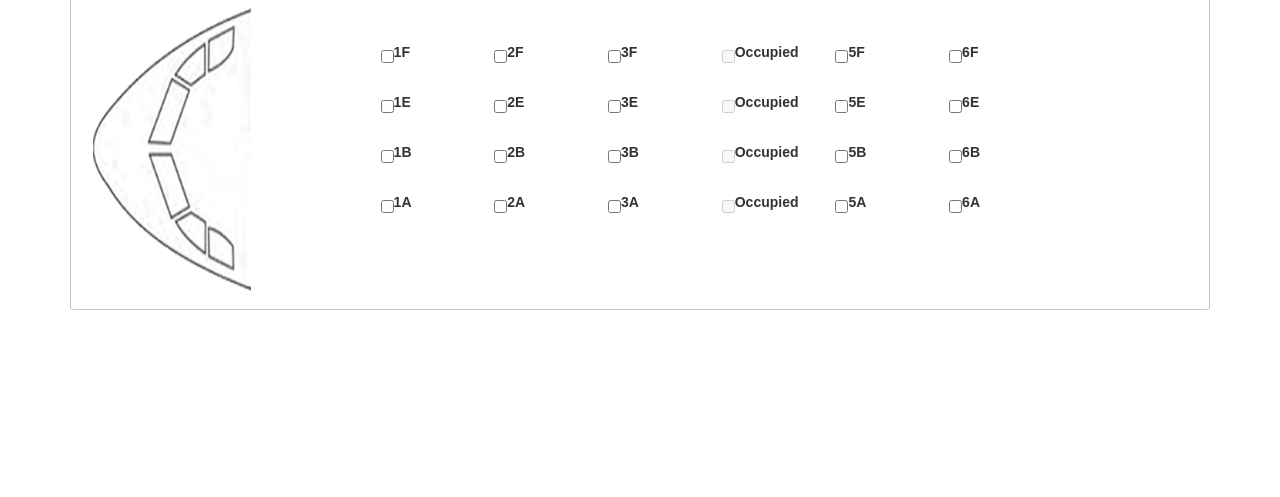
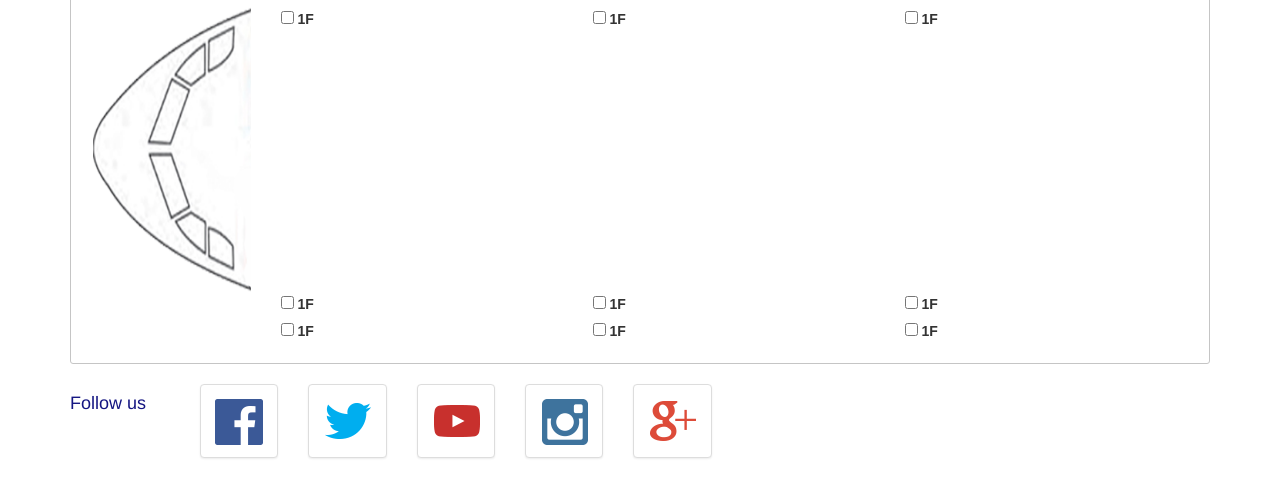
Before and after one commit to grabiz/Learn-Bootstrap, a plain HTML site: page flight/index.html in a window 1280 px wide. Shown: the part 119-616 px from the top of the page. Drawn offline with Linux system fonts and the light colour scheme.

Commit message:
Add files via upload

```diff
--- a/flight/index.html
+++ b/flight/index.html
@@ -37,6 +37,14 @@
         padding: 5px;
         position: relative;
     }
+    .seat label
+    {
+      background-color:red;
+      opacity:0.7;
+      position: absolute;
+      left:5%;
+      top:-10%;
+    }
     </style>
     <!-- -->
 </head>
@@ -59,8 +67,56 @@
                            <div class="col-md-2">
                              <img src="cockpit.png" class="img-responsive">
                            </div>
-                           <div class="col-md-10">
-                            <ul class="cover">
+                           <div class="col-md-10  ">
+                                <div class="row">
+                                     <div class="col-md-4">
+                                         <input type="checkbox" id="1F" />
+                                         <label for="1F">1F</label>
+                                     </div>
+                                     <div class="col-md-4">
+                                            <input type="checkbox" id="1F" />
+                                            <label for="1F">1F</label>
+                                    </div>
+                                     <div class="col-md-4">
+                                            <input type="checkbox" id="1F" />
+                                            <label for="1F">1F</label>
+                                     </div>
+                                </div>
+                           </div>
+
+                           <div class="col-md-10 col-md-offset-2">
+                                <div class="row">
+                                     <div class="col-md-4">
+                                         <input type="checkbox" id="1F" />
+                                         <label for="1F">1F</label>
+                                     </div>
+                                     <div class="col-md-4">
+                                            <input type="checkbox" id="1F" />
+                                            <label for="1F">1F</label>
+                                    </div>
+                                     <div class="col-md-4">
+                                            <input type="checkbox" id="1F" />
+                                            <label for="1F">1F</label>
+                                     </div>
+                                </div>
+                           </div>
+                            <div class="col-md-10 col-md-offset-2">
+                                <div class="row">
+                                     <div class="col-md-4">
+                                         <input type="checkbox" id="1F" />
+                                         <label for="1F">1F</label>
+                                     </div>
+                                     <div class="col-md-4">
+                                            <input type="checkbox" id="1F" />
+                                            <label for="1F">1F</label>
+                                    </div>
+                                     <div class="col-md-4">
+                                            <input type="checkbox" id="1F" />
+                                            <label for="1F">1F</label>
+                                     </div>
+                                </div>
+                           </div>
+                            <!-- <ul class="cover">
                                 <li class="row">
                                     <ul class="seats">
                                         <li class="seat">
@@ -173,19 +229,59 @@
                                         </li>
                                     </ul>
                                 </li>
-                            </ul>
-                            </div>
+                            </ul> -->
+                            <!-- </div> -->
                         </div>
                     </div>
                 </div>
                 <div id="tabs-2">
-                    <p>Morbi tincidunt, dui sit amet facilisis feugiat, odio metus gravida ante, ut pharetra massa metus id nunc. Duis scelerisque molestie turpis. Sed fringilla, massa eget luctus malesuada, metus eros molestie lectus, ut tempus eros massa ut dolor. Aenean aliquet fringilla sem. Suspendisse sed ligula in ligula suscipit aliquam. Praesent in eros vestibulum mi adipiscing adipiscing. Morbi facilisis. Curabitur ornare consequat nunc. Aenean vel metus. Ut posuere viverra nulla. Aliquam erat volutpat. Pellentesque convallis. Maecenas feugiat, tellus pellentesque pretium posuere, felis lorem euismod felis, eu ornare leo nisi vel felis. Mauris consectetur tortor et purus.</p>
+                    <p></p>
                 </div>
                  <div id="tabs-3">
                     <p></p>
                 </div>
             </div>
         </form>
+    </div>
+    <div class="container">
+    <div class="row" style="margin-top: 20px;">
+    <div class="col-md-8">
+        <div class="row">
+        <div class="col-md-2">
+         <h4 style="color:rgb(21,22,130);"> Follow us </h4>
+        </div>
+        <div class="col-md-10">
+        <div class="row">
+        <div class="col-md-2">
+        <a href="#" class="thumbnail">
+      <img src="images/media_1.png" class="img-responsive">
+    </a>
+
+        </div>
+        <div class="col-md-2">
+        <a href=# class="thumbnail">
+        <img src="images/media_2.png" class="img-responsive">
+        </a>
+        </div>
+        <div class="col-md-2">
+        <a href=# class="thumbnail">
+        <img src="images/media_3.png" class="img-responsive">
+        </a>
+        </div>
+        <div class="col-md-2">
+        <a href=# class="thumbnail">
+        <img src="images/media_4.png" class="img-responsive">
+        </a>
+        </div>
+        <div class="col-md-2">
+        <a href=# class="thumbnail">
+        <img src="images/media_5.png" class="img-responsive">
+        </a>
+        </div>
+        </div>
+        </div>
+    </div>
+    </div>
     </div>
     <script>
     $(function() {
```
Also changed, not shown: flight/images/media_1.png (added), flight/images/media_2.png (added), flight/images/media_3.png (added), flight/images/media_4.png (added), flight/images/media_5.png (added), 2 other files.
